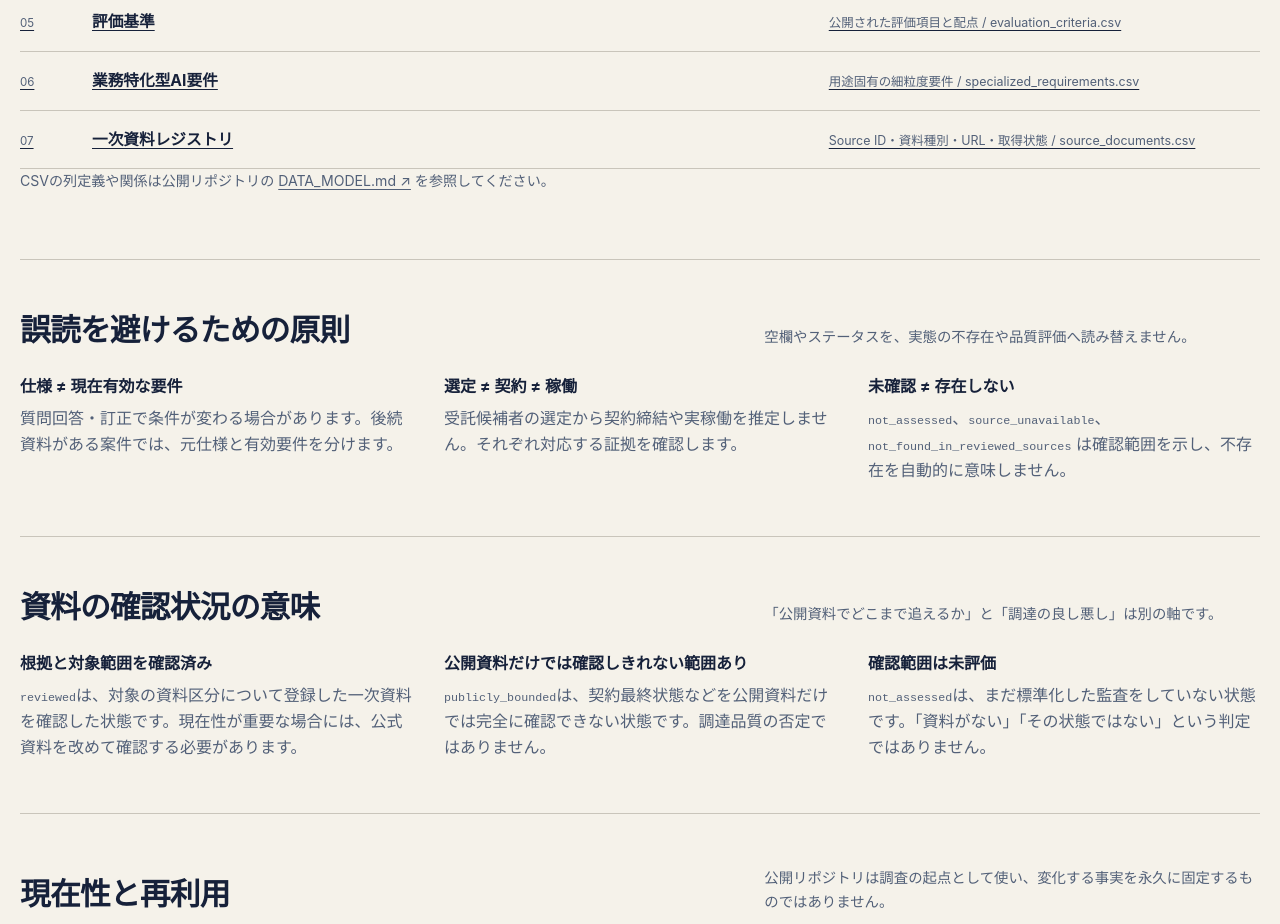
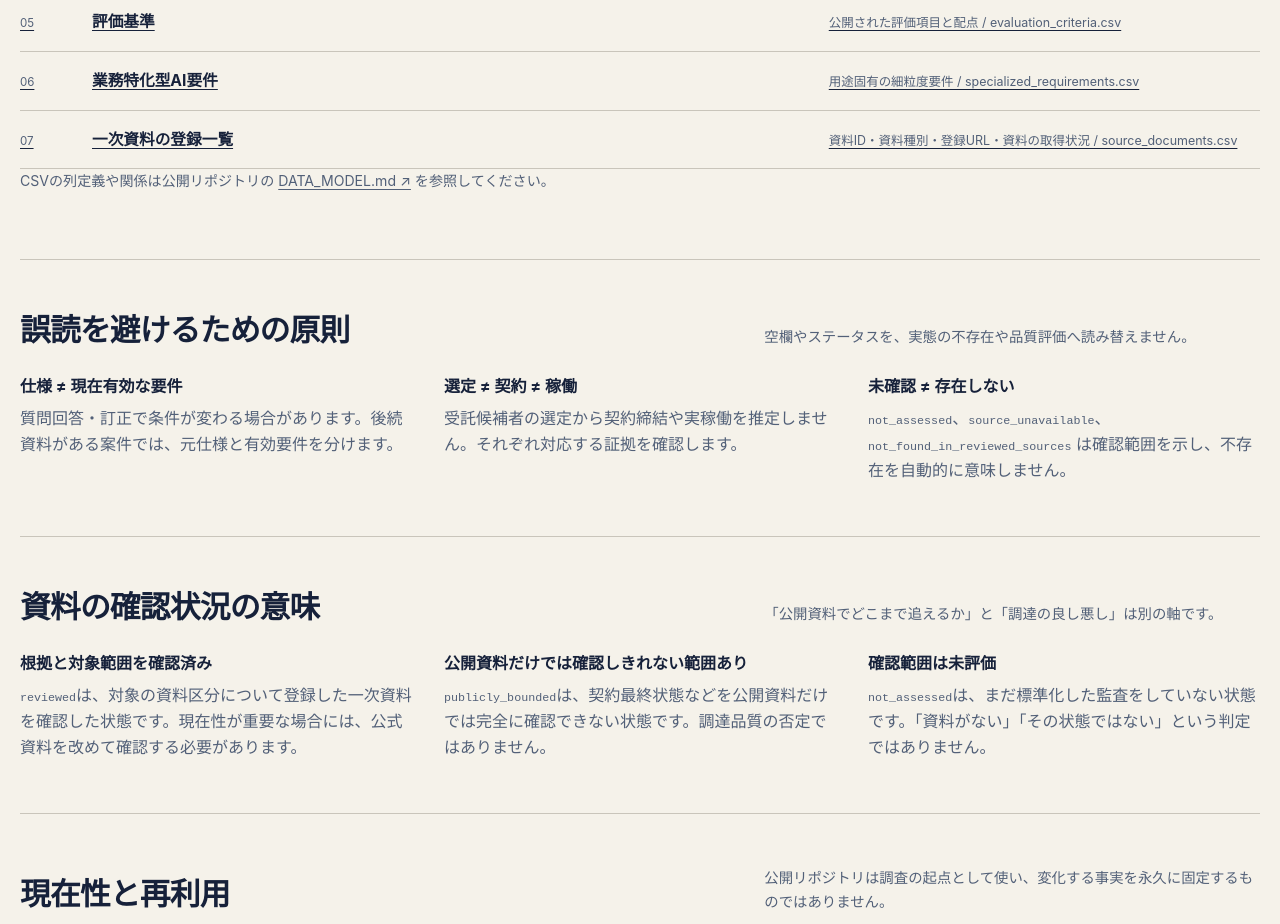
Before and after one commit to Josh-Temple/public-sector-ai-procurement-japan, a plain HTML site: page methodology.html in a window 1280 px wide. Shown: the part 1120-2044 px from the top of the page. Drawn offline with Linux system fonts and the light colour scheme.

Commit message:
Clarify Japanese procurement terminology and add cross-case source regression (methodology.html)

```diff
--- a/methodology.html
+++ b/methodology.html
@@ -69,7 +69,7 @@
         <a class="theme-link" href="./data/case_evidence_summary.csv"><span>04</span><strong>案件別の資料確認範囲</strong><small>仕様・質疑・評価・結果・契約等の確認状態 / case_evidence_summary.csv</small></a>
         <a class="theme-link" href="./data/evaluation_criteria.csv"><span>05</span><strong>評価基準</strong><small>公開された評価項目と配点 / evaluation_criteria.csv</small></a>
         <a class="theme-link" href="./data/specialized_requirements.csv"><span>06</span><strong>業務特化型AI要件</strong><small>用途固有の細粒度要件 / specialized_requirements.csv</small></a>
-        <a class="theme-link" href="./data/source_documents.csv"><span>07</span><strong>一次資料レジストリ</strong><small>Source ID・資料種別・URL・取得状態 / source_documents.csv</small></a>
+        <a class="theme-link" href="./data/source_documents.csv"><span>07</span><strong>一次資料の登録一覧</strong><small>資料ID・資料種別・登録URL・資料の取得状況 / source_documents.csv</small></a>
       </div>
       <p class="scope-note">CSVの列定義や関係は公開リポジトリの <a href="https://github.com/Josh-Temple/public-sector-ai-procurement-japan/blob/main/docs/DATA_MODEL.md">DATA_MODEL.md ↗</a> を参照してください。</p>
     </section>
```
